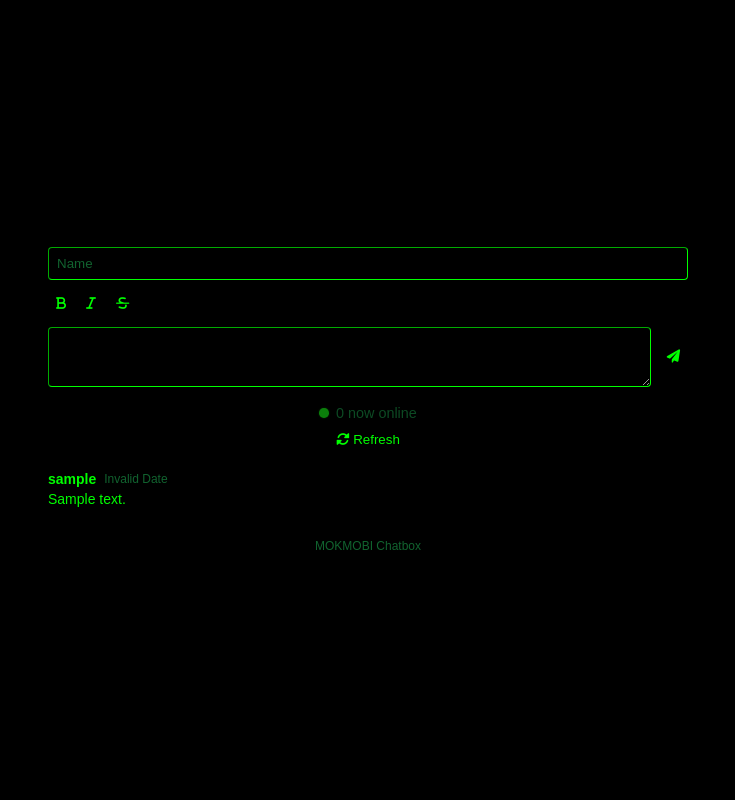
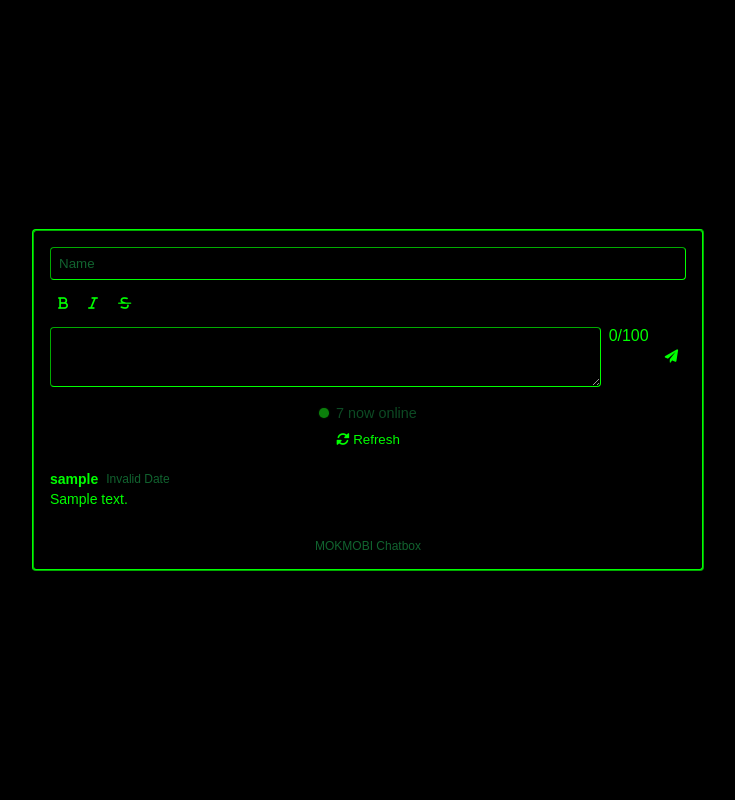
Before and after one commit to DetroitGuru/chatbox, a Flask app: page / in a window 1280 px wide. Shown: the whole page, without its empty margins (272-1007 px from the left). Run offline with Flask 3, Linux system fonts and the light colour scheme; tables that the repository leaves empty hold one stand-in row (values such as "Sample post"); some web fonts are replaced.

Commit message:
Update chatbox.html

```diff
--- a/templates/chatbox.html
+++ b/templates/chatbox.html
@@ -21,7 +21,8 @@
             align-items: center;
             min-height: 100vh;
             background: #000;
-            padding: 0;
+            padding: 1rem;
+            margin:0;
         }
     /* === Chatbox Styling === */
         .chatbox {
@@ -29,7 +30,7 @@
             max-width: 42rem;
             background: #000;
             color: #0f0;
-            border: none;
+            border: 2px ridge #0f0;
             border-radius: 4px;
             overflow: hidden;
         }
@@ -147,7 +148,7 @@
     /* === Message Styling === */
         .messages {
             display: flex;
-            flex-direction: column-reverse;
+            flex-direction: column;
             gap: 1rem;
             max-height: 100%;
             overflow-y: auto;
@@ -261,13 +262,14 @@
             </div>
             <form class="message-form" id="messageForm">
                 <div id="messageInput" class="message-input" contenteditable="true" placeholder="Message" aria-label="Enter your message"></div>
+<p id="charCountDisplay">0/100</p>
                 <button class="send-button" type="submit" aria-label="Send message">
     <i class="fas fa-paper-plane"></i>
 </button>
             </form>
         </div>
         <div class="visitor-count" style="opacity: 0.75;">
-            <span id="visitorcount">0</span>
+            <span id="visitorcount">7</span>
             <span id="now_online">now online</span>
         </div>
         <div class="chatbox-content">
@@ -533,6 +535,28 @@
     // Fetch initial messages and set up event listeners
     fetchMessages();
     addFormattingListeners();
+
+    const messageInput = document.getElementById('messageInput');
+
+// Event listener to track input and enforce the character limit
+messageInput.addEventListener('input', function() {
+    let content = messageInput.innerText;  // Get the plain text content (without HTML tags)
+
+    // Check if content exceeds 100 characters
+    if (content.length > 100) {
+        // Truncate to 100 characters
+        messageInput.innerText = content.substring(0, 100);
+
+        // Optionally, provide feedback (like showing a warning message)
+        alert('Your message has been truncated to 100 characters.');
+    }
+
+    // Update character count display
+    const charCountDisplay = document.getElementById('charCountDisplay');
+    if (charCountDisplay) {
+        charCountDisplay.textContent = `${messageInput.innerText.length}/100`;
+    }
+});
 </script>
 </body>
 </html>
```
